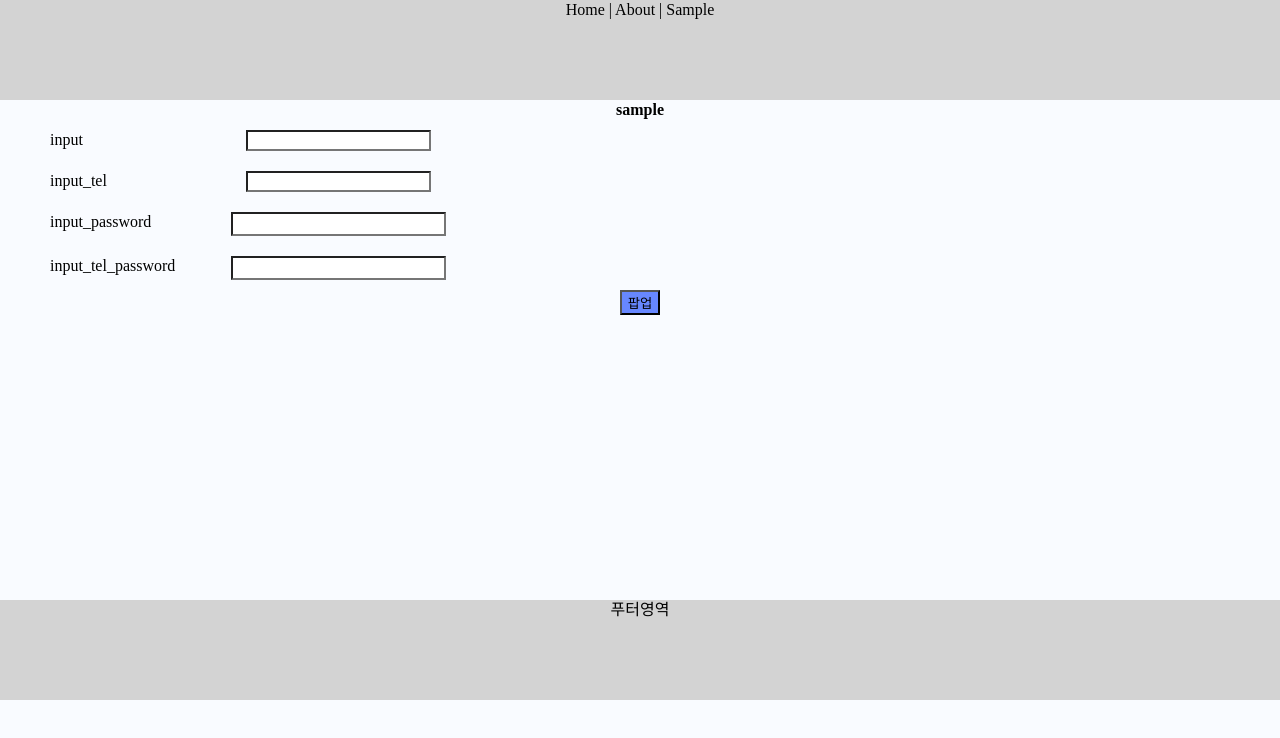
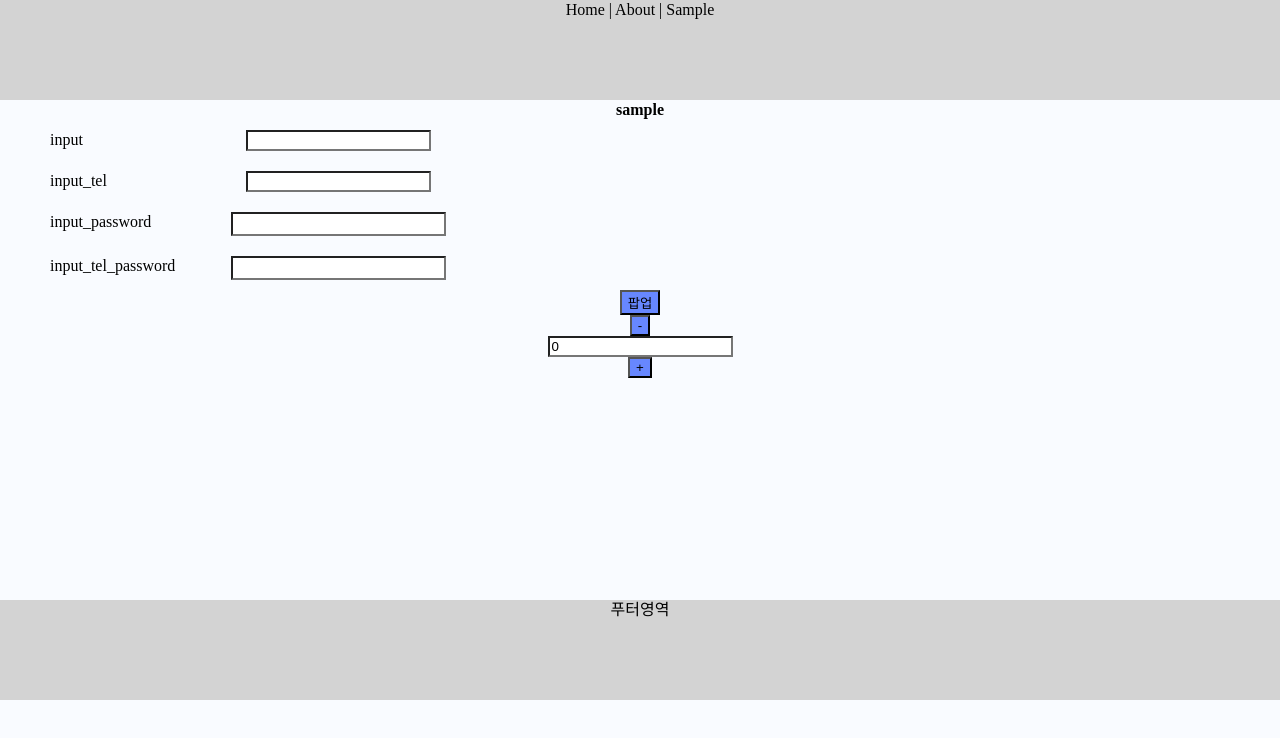
Before and after one commit to vue-study-2021-2022/clone_airbnb, a Vue app: page /sample in a window 1280 px wide. Shown: the top 738 px of the page. Built offline with nearby package versions, Linux system fonts and the light colour scheme.

Commit message:
ADD - counter init

```diff
--- /dev/null
+++ b/src/components/counter/index.vue
@@ -0,0 +1,18 @@
+<template>
+  <div class="counter">
+    <a-button>-</a-button>
+    <a-input v-model="count" type="tel" />
+    <a-button>+</a-button>
+  </div>
+</template>
+
+<script>
+export default {
+  name: 'ACounter',
+  data() {
+    return {
+      count: 0,
+    }
+  },
+}
+</script>
--- a/src/views/Sample.vue
+++ b/src/views/Sample.vue
@@ -21,12 +21,16 @@
     <a-dialog :visible.sync="dialog.visible" width="80%">
       <div style="height: 300px">테스트</div>
     </a-dialog>
+
+    <a-counter v-model="counter_value" />
   </div>
 </template>
 
 <script>
+import ACounter from '@/components/counter'
 export default {
   name: 'ViewsSample',
+  components: { ACounter },
   data() {
     return {
       input_value: '',
@@ -36,6 +40,7 @@ export default {
       dialog: {
         visible: false,
       },
+      counter_value: 0,
     }
   },
 }
```
